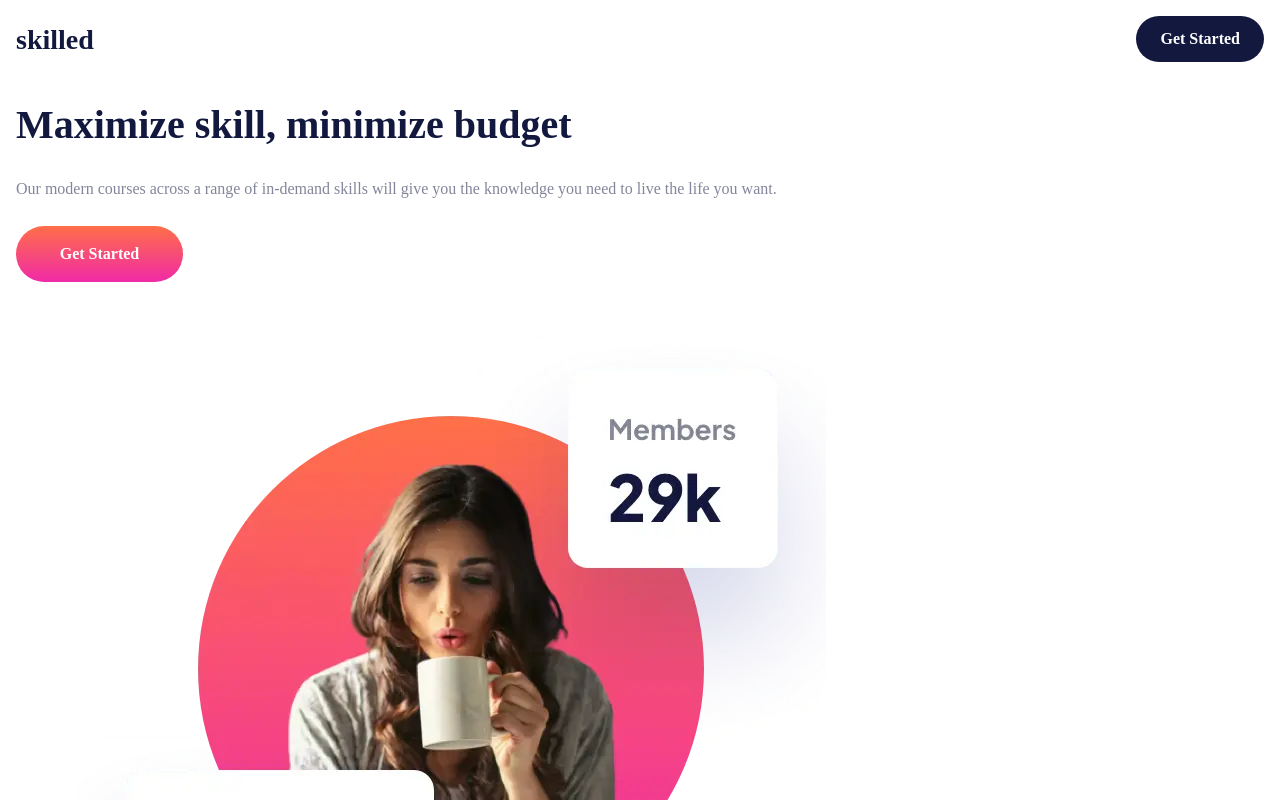
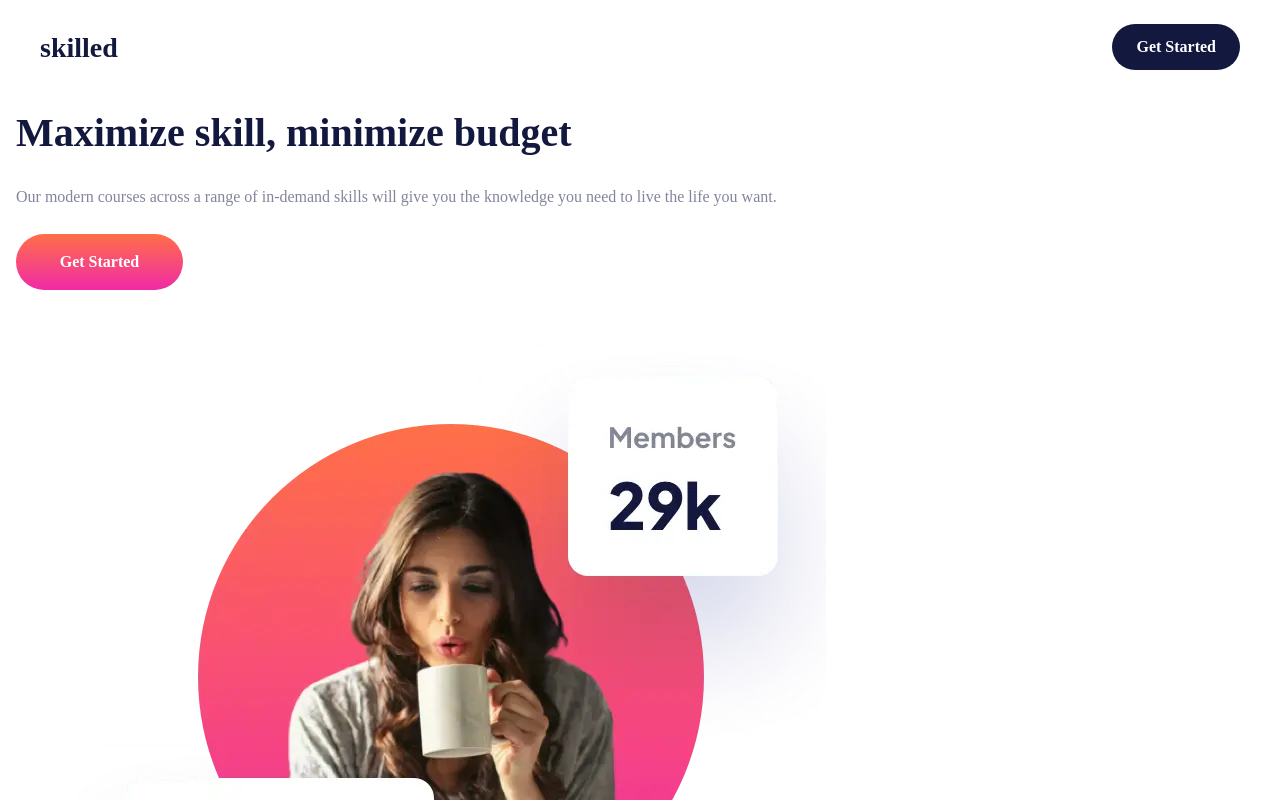
Before and after one commit to roodhouse/frontend-mentor-skilled-landing-page, a React (Create React App) app: page / in a window 1280 px wide. Shown: the top 800 px of the page. Built offline with nearby package versions, Linux system fonts and the light colour scheme.

Commit message:
header tablet

```diff
--- a/src/App.js
+++ b/src/App.js
@@ -7,7 +7,7 @@ function App() {
   return (
     <div className="App">
       <div id='wrapperDiv'>
-        <div id='headerWrapper' className='mt-4 mx-4 mb-[38px]'>
+        <div id='headerWrapper' className='mt-4 mx-4 mb-[38px] md:mt-6 md:mx-10'>
           <Header />
         </div>
         <div id='bodyWrapper'>
```
